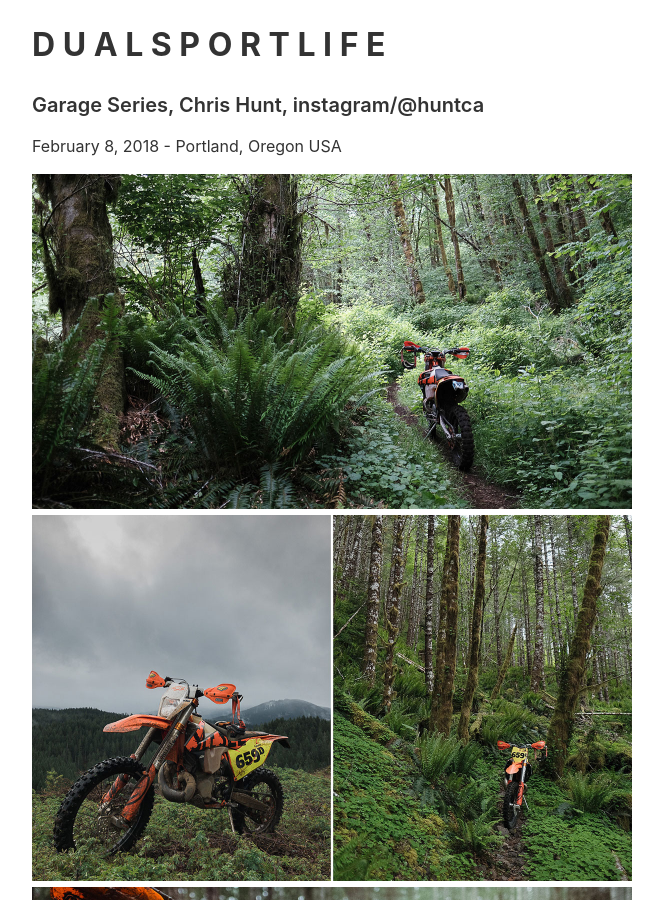
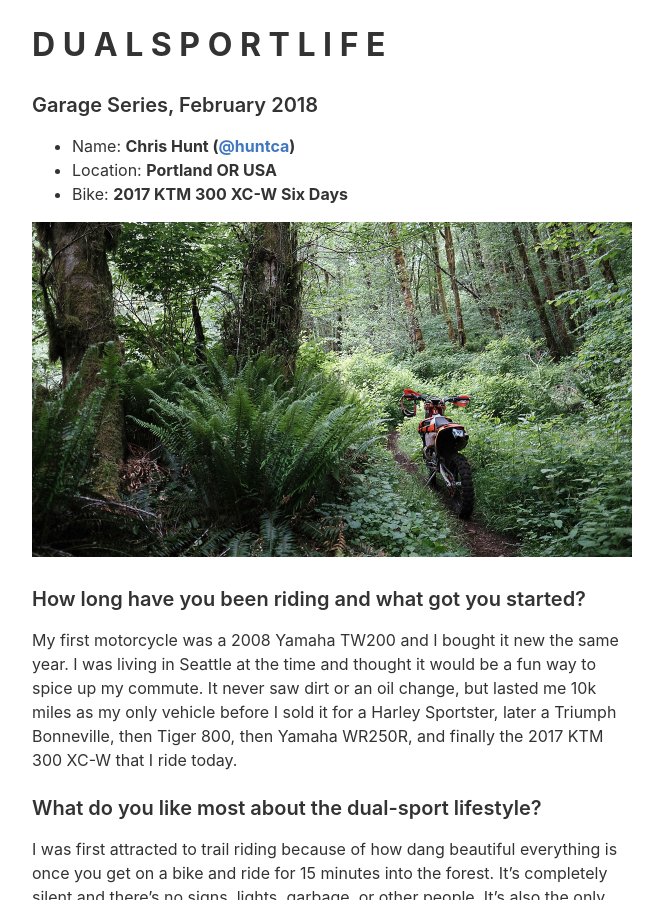
Before and after one commit to chrishunt/chrishunt.github.com, a Jekyll site: the page built from dualsportlife/index.md, in a window 1280 px wide and 900 px high. Shown: the whole window, without its empty margins (308-971 px from the left). Built offline with Jekyll 4.4.1, drawn with Linux system fonts in a browser that asks for light colours; some of the changed text lies outside the part shown.

Commit message:
Change up the format a bit

```diff
--- a/dualsportlife/index.md
+++ b/dualsportlife/index.md
@@ -4,16 +4,12 @@ title: "Garage Series - @dualsportlife"
 ---
 
 # D U A L S P O R T L I F E
-### Garage Series, Chris Hunt, [instagram/@huntca](https://www.instagram.com/huntca)
-February 8, 2018 - Portland, Oregon USA
+### Garage Series, February 2018
+- Name: **Chris Hunt ([@huntca](https://www.instagram.com/huntca))**
+- Location: **Portland OR USA**
+- Bike: **2017 KTM 300 XC-W Six Days**
 
 ![](dualsportlife-1.jpg)
-![](dualsportlife-2.jpg)
-![](dualsportlife-3.jpg)
-![](dualsportlife-4.jpg)
-![](dualsportlife-5.jpg)
-![](dualsportlife-6.jpg)
-![](dualsportlife-7.jpg)
 
 ### How long have you been riding and what got you started?
 
@@ -23,9 +19,8 @@ My first motorcycle was a 2008 Yamaha TW200 and I bought it new the same year. I
 
 I was first attracted to trail riding because of how dang beautiful everything is once you get on a bike and ride for 15 minutes into the forest. It's completely silent and there's no signs, lights, garbage, or other people. It's also the only time I don't have internet access, which is kind of cool I think. The more I ride, the more I like this feeling and look for it. I get almost as much satisfaction from taking photos on the trails as I do from riding them.
 
-### What bike do you ride?
-
-2017 KTM 300 XC-W Six Days
+![](dualsportlife-2.jpg)
+![](dualsportlife-3.jpg)
 
 ### What mods have you done to the bike?
 
@@ -52,6 +47,8 @@ I was first attracted to trail riding because of how dang beautiful everything i
 - [Enduro Engineering Rear Disc Guard](http://chrshnt.com/2geJFVO)
 - [Bullet Proof Designs Radiator Guards](http://chrshnt.com/2k98KSL)
 
+![](dualsportlife-4.jpg)
+
 ### What do you like about the bike?
 
 I like the light weight (230lbs), low vibrations, easy/cheap maintenance, and comfortable suspension. It's the perfect bike for the challenging trails we have near home in Oregon. It also has a wide ratio transmission so it can hit highway speeds between trails. Although it doesn't ship from KTM 'street legal', it wasn't much work to get it ready and legal for the street. It's a great dualsport for folks who prefer the dirt.
@@ -60,6 +57,11 @@ I like the light weight (230lbs), low vibrations, easy/cheap maintenance, and co
 
 It's a newer two stroke, so it doesn't like riding at steady speeds for long periods of time. On the road, I'll often find myself bouncing between 40 and 60 mph with out even trying because it's just what the bike wants to do. It's not ideal for lengthy 'adventure' trips and I sometimes dream of having the slightly longer-legged KTM 500. I think the correct solution here is to just get a second bike, but I've always owned a single bike and like trying to make it work.
 
+![](dualsportlife-5.jpg)
+![](dualsportlife-6.jpg)
+
 ### Overall would you recommend the bike to other people?
 
 Yes and I do all the time. I think the KTM 300 is one of the best bikes you can be riding when you're on the trails. The 2017 and later models are even more desirable because improvements to the engine have made the bike vibrate less than almost any other bike in the same category (like the four stroke 250, 350, 500).
+
+![](dualsportlife-7.jpg)
```
